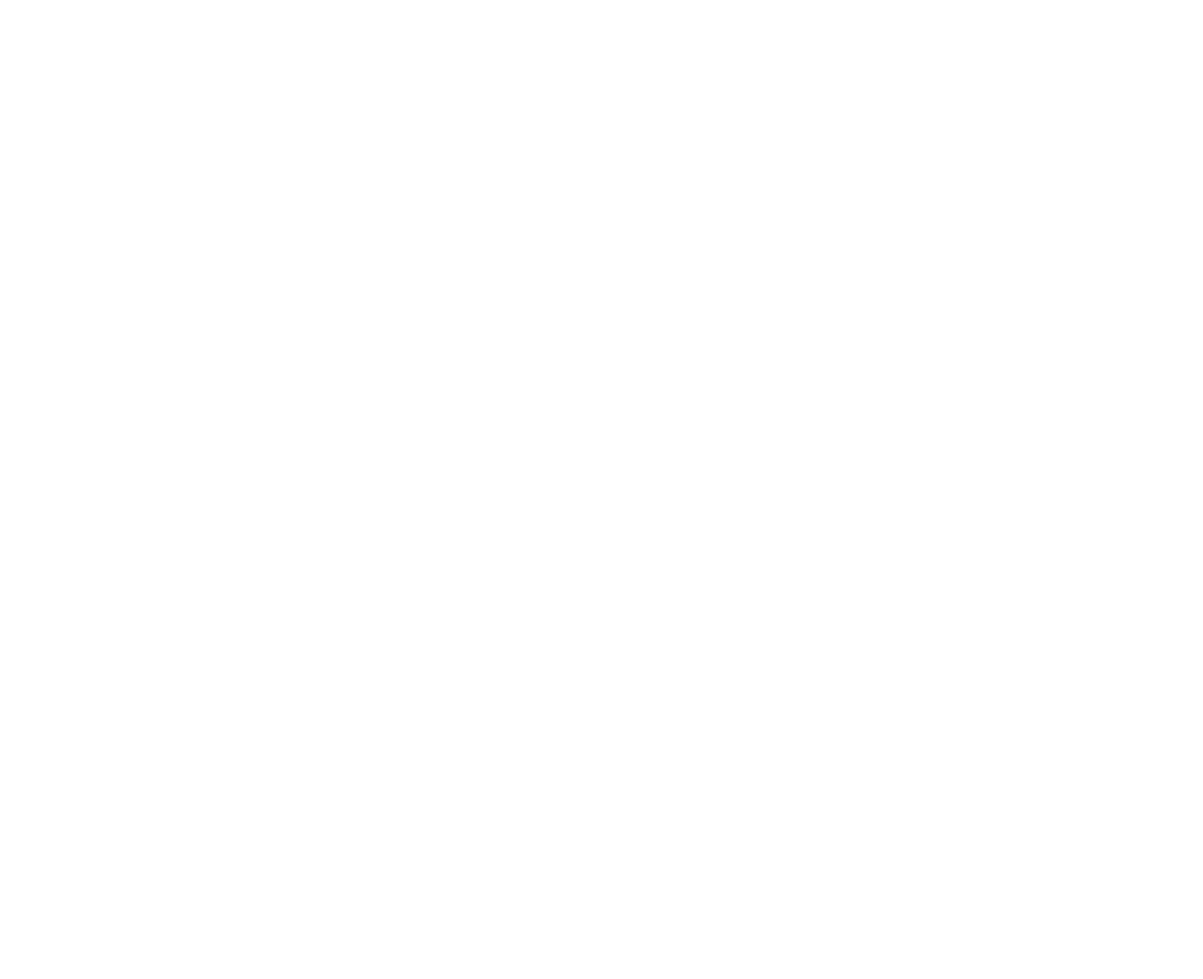
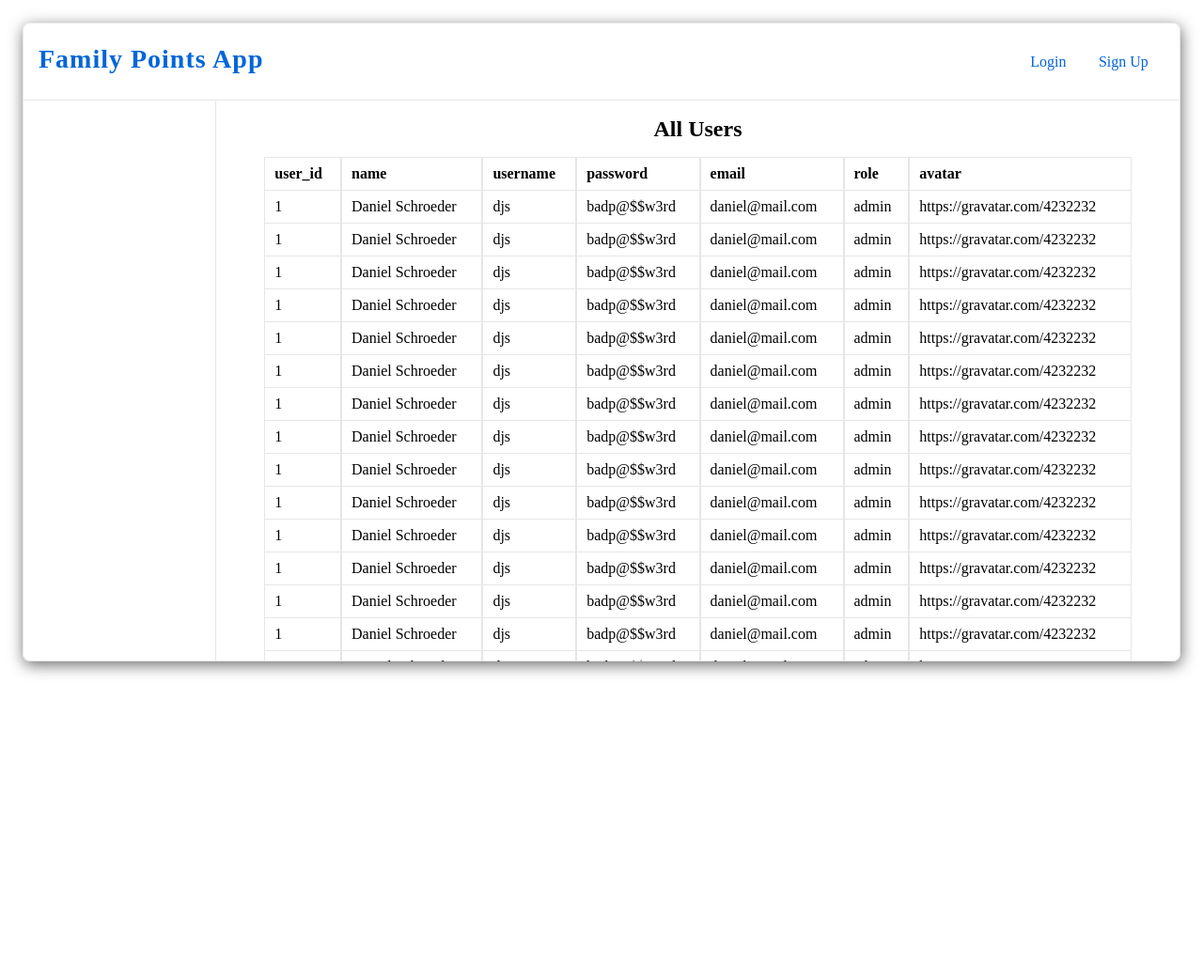
Before and after one commit to daniel-schroeder-dev/cwhq-kathir-points-app, a Flask app: page /users in a window 1280 px wide. Before the commit the part shown is empty. Shown: the top 1042 px of the page at 94% size. Run offline with Flask 2, Linux system fonts and the light colour scheme.

Commit message:
Add basic styles to the /users page.

```diff
--- a/app.py
+++ b/app.py
@@ -39,7 +39,7 @@ def admin():
 # Admin endpoints
 @app.route("/users")
 def users():
-    return ""
+    return render_template("users.html")
 
 
 @app.route("/points")
--- a/static/site.css
+++ b/static/site.css
@@ -4,6 +4,7 @@
 :root {
     --light-grey: #e6e6e6;
     --blue: #0265d9;
+    --light-blue: #a3c0f4;
 }
 
 /* General site layout */
@@ -55,6 +56,11 @@ h1 {
     letter-spacing: 1px;
 }
 
+h2 {
+    text-align: center;
+    margin: 12px;
+}
+
 .main-nav {
     display: flex;
     justify-content: space-around;
@@ -85,3 +91,48 @@ h1 {
     height: 60%;
     padding-left: 42px;
 }
+
+.right-container {
+    overflow: scroll;
+    display: flex;
+    flex-direction: column;
+    align-items: center;
+}
+
+/* Table styles */
+
+table {
+    border-spacing: 0;
+    width: 90%;
+}
+
+thead {
+    text-align: left;
+}
+
+td,
+th {
+    padding: 5px 10px;
+    border: 1px solid var(--light-grey);
+    border-top-width: 0px;
+}
+
+thead tr th {
+    border-top-width: 1px;
+}
+
+th {
+    position: sticky;
+    top: 0;
+    background-color: white;
+}
+
+tr:hover {
+    background-color: var(--light-blue);
+    cursor: pointer;
+}
+
+tr:hover td,
+tr:hover th {
+    border-color: var(--light-blue);
+}
--- a/templates/base.html
+++ b/templates/base.html
@@ -29,8 +29,13 @@
             </nav>
         </header>
         <main>
-            {% block main %} {% if session.get("is_logged_in") and session.get("is_admin") %} {{
-            macros.render_admin_options() }} {% endif %} {% endblock main %}
+            {% block main %}
+            <div class="left-container">
+                {% if session.get("is_logged_in") and session.get("is_admin") %} {{
+                macros.render_admin_options() }} {% endif %}
+            </div>
+            <div class="right-container">{% block right_container %}{% endblock %}</div>
+            {% endblock main %}
         </main>
     </body>
 </html>
--- a/templates/macros.html
+++ b/templates/macros.html
@@ -1,5 +1,4 @@
 {% macro render_admin_options() %}
-<div class="left-container">
 <section class="admin-options">
     <a href="{{ url_for('users') }}">Users</a>
     <a href="{{ url_for('points') }}">Points</a>
@@ -10,7 +9,5 @@
     <a href="{{ url_for('roles') }}">Roles</a>
     <a href="{{ url_for('db_dump') }}">Database Dump</a>
 </section>
-</div>
 
-<div class="right-container"></div>
 {% endmacro %}
--- /dev/null
+++ b/templates/users.html
@@ -0,0 +1,236 @@
+{% extends "base.html" %} {% block right_container %}
+
+<h2>All Users</h2>
+<table>
+    <thead>
+        <tr>
+            <th>user_id</th>
+            <th>name</th>
+            <th>username</th>
+            <th>password</th>
+            <th>email</th>
+            <th>role</th>
+            <th>avatar</th>
+        </tr>
+    </thead>
+    <tbody>
+        <tr>
+            <td>1</td>
+            <td>Daniel Schroeder</td>
+            <td>djs</td>
+            <td>badp@$$w3rd</td>
+            <td>daniel@mail.com</td>
+            <td>admin</td>
+            <td>https://gravatar.com/4232232</td>
+        </tr>
+        <tr>
+            <td>1</td>
+            <td>Daniel Schroeder</td>
+            <td>djs</td>
+            <td>badp@$$w3rd</td>
+            <td>daniel@mail.com</td>
+            <td>admin</td>
+            <td>https://gravatar.com/4232232</td>
+        </tr>
+        <tr>
+            <td>1</td>
+            <td>Daniel Schroeder</td>
+            <td>djs</td>
+            <td>badp@$$w3rd</td>
+            <td>daniel@mail.com</td>
+            <td>admin</td>
+            <td>https://gravatar.com/4232232</td>
+        </tr>
+        <tr>
+            <td>1</td>
+            <td>Daniel Schroeder</td>
+            <td>djs</td>
+            <td>badp@$$w3rd</td>
+            <td>daniel@mail.com</td>
+            <td>admin</td>
+            <td>https://gravatar.com/4232232</td>
+        </tr>
+        <tr>
+            <td>1</td>
+            <td>Daniel Schroeder</td>
+            <td>djs</td>
+            <td>badp@$$w3rd</td>
+            <td>daniel@mail.com</td>
+            <td>admin</td>
+            <td>https://gravatar.com/4232232</td>
+        </tr>
+        <tr>
+            <td>1</td>
+            <td>Daniel Schroeder</td>
+            <td>djs</td>
+            <td>badp@$$w3rd</td>
+            <td>daniel@mail.com</td>
+            <td>admin</td>
+            <td>https://gravatar.com/4232232</td>
+        </tr>
+        <tr>
+            <td>1</td>
+            <td>Daniel Schroeder</td>
+            <td>djs</td>
+            <td>badp@$$w3rd</td>
+            <td>daniel@mail.com</td>
+            <td>admin</td>
+            <td>https://gravatar.com/4232232</td>
+        </tr>
+        <tr>
+            <td>1</td>
+            <td>Daniel Schroeder</td>
+            <td>djs</td>
+            <td>badp@$$w3rd</td>
+            <td>daniel@mail.com</td>
+            <td>admin</td>
+            <td>https://gravatar.com/4232232</td>
+        </tr>
+        <tr>
+            <td>1</td>
+            <td>Daniel Schroeder</td>
+            <td>djs</td>
+            <td>badp@$$w3rd</td>
+            <td>daniel@mail.com</td>
+            <td>admin</td>
+            <td>https://gravatar.com/4232232</td>
+        </tr>
+        <tr>
+            <td>1</td>
+            <td>Daniel Schroeder</td>
+            <td>djs</td>
+            <td>badp@$$w3rd</td>
+            <td>daniel@mail.com</td>
+            <td>admin</td>
+            <td>https://gravatar.com/4232232</td>
+        </tr>
+        <tr>
+            <td>1</td>
+            <td>Daniel Schroeder</td>
+            <td>djs</td>
+            <td>badp@$$w3rd</td>
+            <td>daniel@mail.com</td>
+            <td>admin</td>
+            <td>https://gravatar.com/4232232</td>
+        </tr>
+        <tr>
+            <td>1</td>
+            <td>Daniel Schroeder</td>
+            <td>djs</td>
+            <td>badp@$$w3rd</td>
+            <td>daniel@mail.com</td>
+            <td>admin</td>
+            <td>https://gravatar.com/4232232</td>
+        </tr>
+        <tr>
+            <td>1</td>
+            <td>Daniel Schroeder</td>
+            <td>djs</td>
+            <td>badp@$$w3rd</td>
+            <td>daniel@mail.com</td>
+            <td>admin</td>
+            <td>https://gravatar.com/4232232</td>
+        </tr>
+        <tr>
+            <td>1</td>
+            <td>Daniel Schroeder</td>
+            <td>djs</td>
+            <td>badp@$$w3rd</td>
+            <td>daniel@mail.com</td>
+            <td>admin</td>
+            <td>https://gravatar.com/4232232</td>
+        </tr>
+        <tr>
+            <td>1</td>
+            <td>Daniel Schroeder</td>
+            <td>djs</td>
+            <td>badp@$$w3rd</td>
+            <td>daniel@mail.com</td>
+            <td>admin</td>
+            <td>https://gravatar.com/4232232</td>
+        </tr>
+        <tr>
+            <td>1</td>
+            <td>Daniel Schroeder</td>
+            <td>djs</td>
+            <td>badp@$$w3rd</td>
+            <td>daniel@mail.com</td>
+            <td>admin</td>
+            <td>https://gravatar.com/4232232</td>
+        </tr>
+        <tr>
+            <td>1</td>
+            <td>Daniel Schroeder</td>
+            <td>djs</td>
+            <td>badp@$$w3rd</td>
+            <td>daniel@mail.com</td>
+            <td>admin</td>
+            <td>https://gravatar.com/4232232</td>
+        </tr>
+        <tr>
+            <td>1</td>
+            <td>Daniel Schroeder</td>
+            <td>djs</td>
+            <td>badp@$$w3rd</td>
+            <td>daniel@mail.com</td>
+            <td>admin</td>
+            <td>https://gravatar.com/4232232</td>
+        </tr>
+        <tr>
+            <td>1</td>
+            <td>Daniel Schroeder</td>
+            <td>djs</td>
+            <td>badp@$$w3rd</td>
+            <td>daniel@mail.com</td>
+            <td>admin</td>
+            <td>https://gravatar.com/4232232</td>
+        </tr>
+        <tr>
+            <td>1</td>
+            <td>Daniel Schroeder</td>
+            <td>djs</td>
+            <td>badp@$$w3rd</td>
+            <td>daniel@mail.com</td>
+            <td>admin</td>
+            <td>https://gravatar.com/4232232</td>
+        </tr>
+        <tr>
+            <td>1</td>
+            <td>Daniel Schroeder</td>
+            <td>djs</td>
+            <td>badp@$$w3rd</td>
+            <td>daniel@mail.com</td>
+            <td>admin</td>
+            <td>https://gravatar.com/4232232</td>
+        </tr>
+        <tr>
+            <td>1</td>
+            <td>Daniel Schroeder</td>
+            <td>djs</td>
+            <td>badp@$$w3rd</td>
+            <td>daniel@mail.com</td>
+            <td>admin</td>
+            <td>https://gravatar.com/4232232</td>
+        </tr>
+        <tr>
+            <td>1</td>
+            <td>Daniel Schroeder</td>
+            <td>djs</td>
+            <td>badp@$$w3rd</td>
+            <td>daniel@mail.com</td>
+            <td>admin</td>
+            <td>https://gravatar.com/4232232</td>
+        </tr>
+        <tr>
+            <td>1</td>
+            <td>Daniel Schroeder</td>
+            <td>djs</td>
+            <td>badp@$$w3rd</td>
+            <td>daniel@mail.com</td>
+            <td>admin</td>
+            <td>https://gravatar.com/4232232</td>
+        </tr>
+    </tbody>
+</table>
+
+{% endblock right_container %}
```
Also changed, not shown: mockups/admin-dasboard-example.png (added), mockups/user-dashboard-example.png (added). Lines whose indentation alone changed are shown as unchanged.
